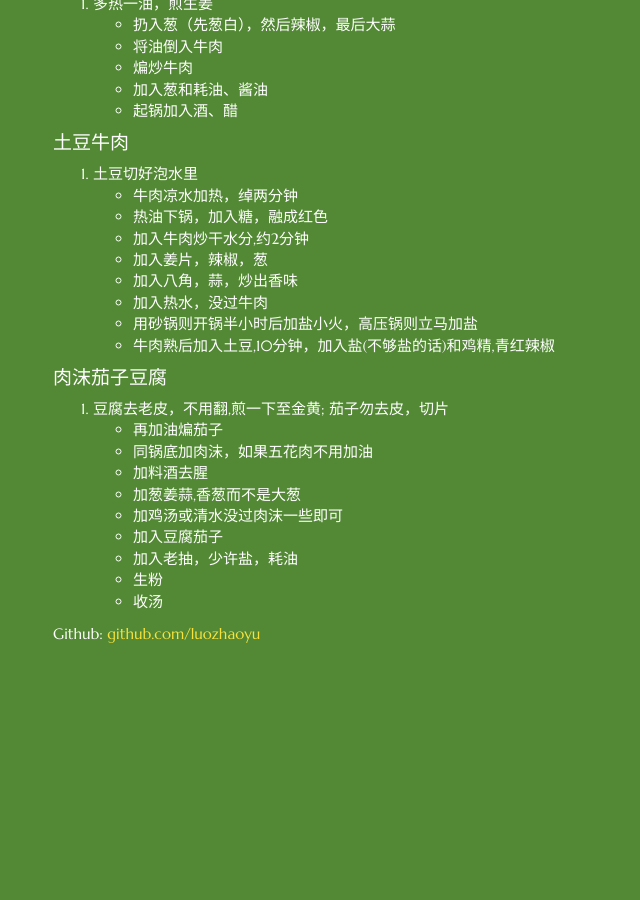
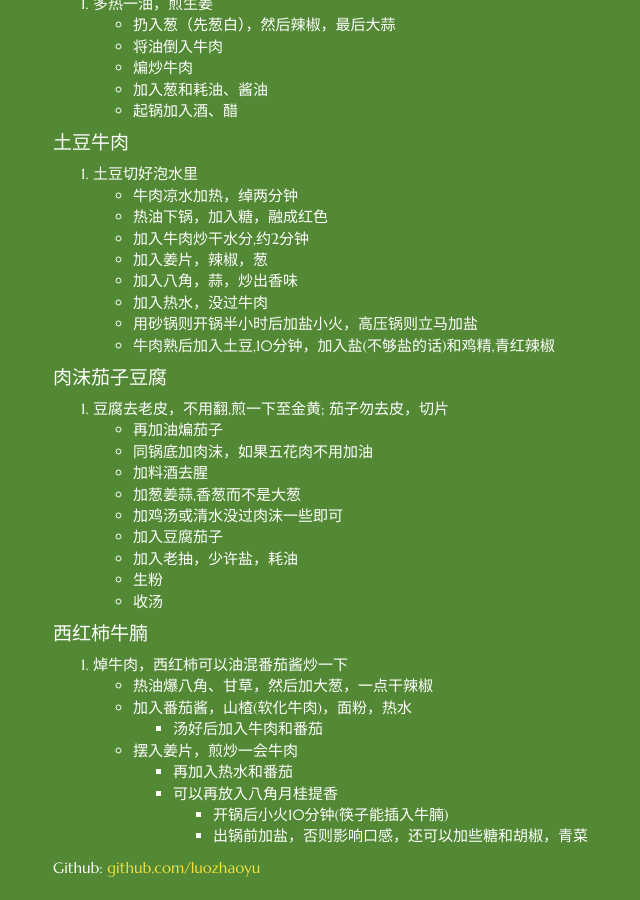
Before and after one commit to luozhaoyu/luozhaoyu.github.io, a Jekyll site: the page built from _posts/2015-04-14-tao-of-cooking.md, in a window 1280 px wide and 900 px high, scrolled down 1258 px. Shown: the whole window, without its empty margins (17-657 px from the left). Built offline with Jekyll 4.4.1, drawn with Linux system fonts in a browser that asks for light colours; nearby versions of some CDN libraries; Markdown is read by kramdown in place of the engine named in the settings; before the commit the page ends 1923 px from its top, so only the background shows below that.

Commit message:
add tomato beef stew

```diff
--- a/_posts/2015-04-14-tao-of-cooking.md
+++ b/_posts/2015-04-14-tao-of-cooking.md
@@ -74,3 +74,14 @@
 - 加入老抽，少许盐，耗油
 - 生粉
 - 收汤
+
+#### 西红柿牛腩
+1. 焯牛肉，西红柿可以油混番茄酱炒一下
+- 热油爆八角、甘草，然后加大葱，一点干辣椒
+    - 加入番茄酱，山楂(软化牛肉)，面粉，热水
+        - 汤好后加入牛肉和番茄
+    - 摆入姜片，煎炒一会牛肉
+        - 再加入热水和番茄
+        - 可以再放入八角月桂提香
+- 开锅后小火10分钟(筷子能插入牛腩)
+- 出锅前加盐，否则影响口感，还可以加些糖和胡椒，青菜
```
